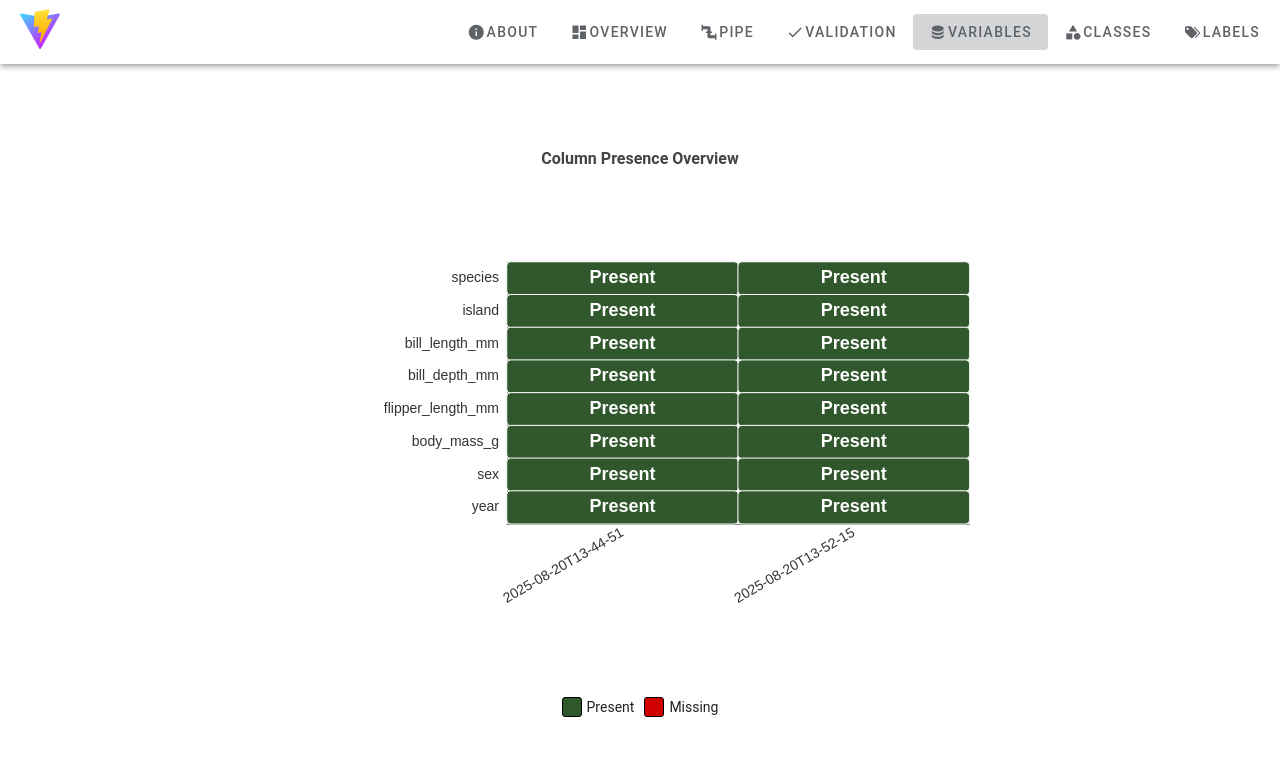
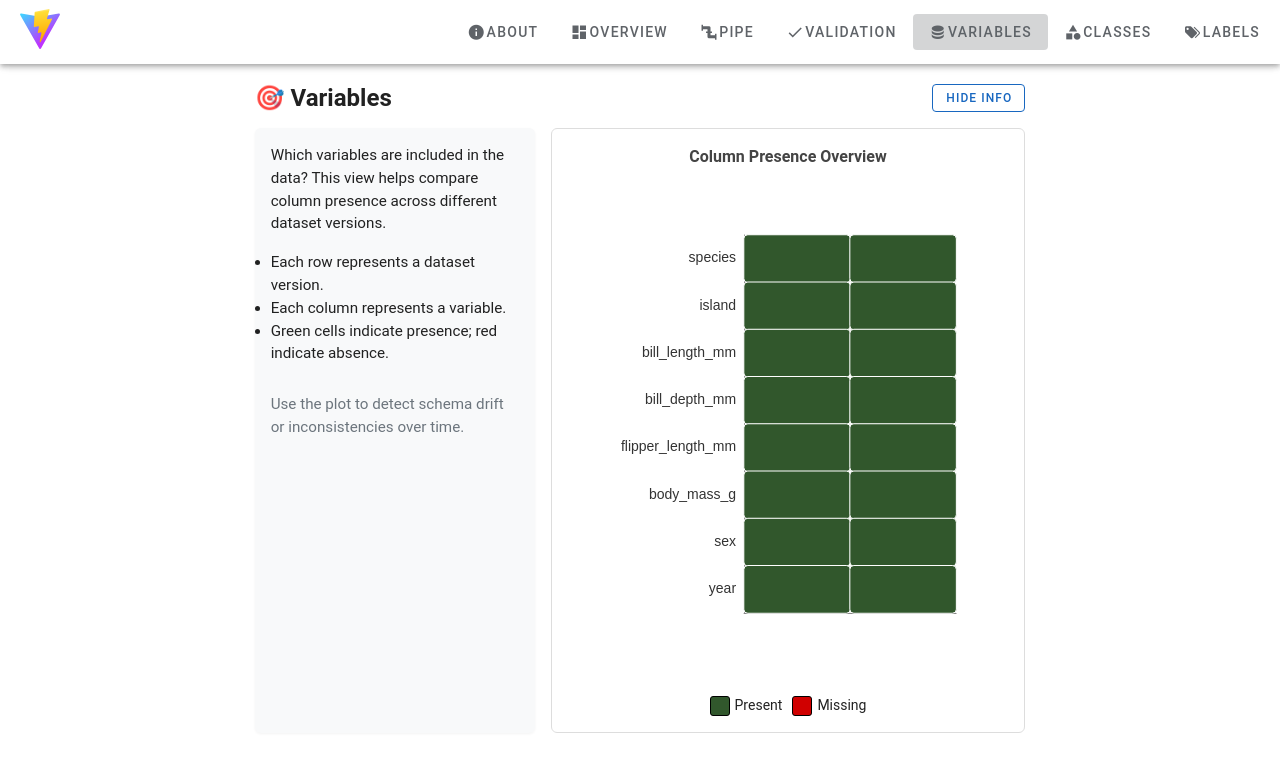
Before and after one commit to edgar-treischl/vuespectr, a Vue app: page /variables in a window 1280 px wide. Shown: the top 772 px of the page. Built offline with nearby package versions, Linux system fonts and the light colour scheme.

Commit message:
start using sidebar and bar components

```diff
--- a/src/components/PlotVariables.vue
+++ b/src/components/PlotVariables.vue
@@ -18,10 +18,12 @@
 </template>
 
 <script setup>
-import { ref, onMounted } from "vue";
+import { ref, onMounted, onBeforeUnmount } from "vue";
 import * as echarts from "echarts";
 
 const chart = ref(null);
+let chartInstance = null;
+let observer = null;
 
 const truncateText = (text, maxChars) => {
   if (!text) return "";
@@ -30,7 +32,7 @@ const truncateText = (text, maxChars) => {
 };
 
 onMounted(async () => {
-  const chartInstance = echarts.init(chart.value);
+  chartInstance = echarts.init(chart.value);
 
   // 1️⃣ Fetch JSON
   const response = await fetch("data/meta.json");
@@ -51,9 +53,8 @@ onMounted(async () => {
     versions.forEach((ver, x) => {
       const present = presenceSet.has(`${ver}||${col}`);
       data.push({
-        value: [x, y, present ? 1 : 0], // required numeric value
-        labelText: present ? "Present" : "Missing",
-        color: present ? "#31572c" : "#d00000"
+        value: [x, y, present ? 1 : 0], // numeric value
+        color: present ? "#31572c" : "#d00000",
       });
     });
   });
@@ -76,7 +77,7 @@ onMounted(async () => {
     xAxis: {
       type: "category",
       data: versions,
-      axisLabel: { rotate: 30, fontSize: 14, color: "#333" },
+      axisLabel: { rotate: 0, fontSize: 14, color: "#333" },
       axisLine: { lineStyle: { color: "#888" } }
     },
     yAxis: {
@@ -87,10 +88,10 @@ onMounted(async () => {
       axisLine: { lineStyle: { color: "#888" } }
     },
     grid: {
-      left: "15%",
-      right: "5%",
-      top: "15%",
-      bottom: "15%",
+      left: "10%",
+      right: "10%",
+      top: "10%",
+      bottom: "10%",
       containLabel: true
     },
     series: [
@@ -105,12 +106,6 @@ onMounted(async () => {
           fontWeight: 600,
           align: "center",
           verticalAlign: "middle"
-        },
-        emphasis: {
-          itemStyle: {
-            borderColor: "#000",
-            borderWidth: 1
-          }
         },
         itemStyle: {
           borderColor: "#fff",
@@ -128,7 +123,17 @@ onMounted(async () => {
   };
 
   chartInstance.setOption(option);
-  window.addEventListener("resize", () => chartInstance.resize());
+
+  // 7️⃣ ResizeObserver for parent width changes (sidebar toggle safe)
+  observer = new ResizeObserver(() => {
+    chartInstance?.resize();
+  });
+  observer.observe(chart.value);
+});
+
+onBeforeUnmount(() => {
+  observer?.disconnect();
+  chartInstance?.dispose();
 });
 </script>
 
--- a/src/components/SidebarLayout.vue
+++ b/src/components/SidebarLayout.vue
@@ -1,12 +1,13 @@
 <template>
   <div class="sidebar-layout">
     <div class="header d-flex justify-space-between align-center mb-3">
-      <slot name="header"></slot>
+      <slot name="header">
+        <!-- Optional default header -->
+      </slot>
 
-      <!-- Toggle button -->
       <v-btn
-        small
-        outlined
+        size="small"
+        variant="outlined"
         color="primary"
         @click="showSidebar = !showSidebar"
       >
@@ -15,14 +16,18 @@
     </div>
 
     <div class="layout" :class="{ 'sidebar-hidden': !showSidebar }">
-      <!-- Sidebar -->
+      <!-- Sidebar (optional) -->
       <aside v-if="showSidebar" class="info">
-        <slot name="sidebar"></slot>
+        <slot name="sidebar" />
       </aside>
 
-      <!-- Main content -->
+      <!-- Main content (default slot) -->
       <main class="main-content">
-        <slot name="main"></slot>
+        <slot>
+          <div class="empty-state">
+            No content provided
+          </div>
+        </slot>
       </main>
     </div>
   </div>
@@ -42,7 +47,6 @@ const showSidebar = ref(true);
   transition: all 0.3s ease;
 }
 
-/* Full width main content if sidebar hidden */
 .layout.sidebar-hidden {
   grid-template-columns: 1fr;
 }
@@ -53,15 +57,21 @@ const showSidebar = ref(true);
   border-radius: 6px;
   font-size: 0.95rem;
   line-height: 1.5;
-  box-shadow: 0 1px 3px rgba(0,0,0,0.05);
+  box-shadow: 0 1px 3px rgba(0, 0, 0, 0.05);
 }
 
 .main-content {
-  background: white;
+  background: #fff;
   border: 1px solid #ddd;
   border-radius: 6px;
   padding: 1rem;
   min-height: 400px;
   overflow: auto;
 }
+
+.empty-state {
+  color: #999;
+  text-align: center;
+  padding: 2rem;
+}
 </style>
--- a/src/pages/Pipe.vue
+++ b/src/pages/Pipe.vue
@@ -1,14 +1,59 @@
 <template>
-  <v-container class="fill-height">
-    <v-row justify="center" align="center">
-      <v-col cols="12" md="8">
-        <PlotPipe />
+  <v-container class="min-vh-100 pa-4">
+    <v-row justify="center">
+      <v-col cols="12" md="10" lg="8">
+        <SidebarLayout>
+          <!-- Header slot -->
+          <template #header>
+            <h3>🔧 Pipeline Overview</h3>
+          </template>
+
+          <!-- Sidebar slot -->
+          <template #sidebar>
+            <div class="sidebar-content">
+              <p>
+                What did we validate, and how? The chart illustrates the validation pipeline, showing which
+                tests were applied to each column.
+              </p>
+
+              <ul>
+                <li>Each point represents a validation step of the validation pipeline.</li>
+                <li>You can see on one page which variables were validated and how.</li>
+              </ul>
+
+              <p class="muted mt-3">
+                Use it to identify gaps or inconsistencies in validation coverage.
+              </p>
+            </div>
+          </template>
+
+          <!-- Main content -->
+          <PlotPipe />
+        </SidebarLayout>
       </v-col>
     </v-row>
   </v-container>
 </template>
 
 <script setup>
-import PlotPipe from "@/components/PlotPipe.vue"
+import SidebarLayout from "../components/SidebarLayout.vue";
+import PlotPipe from "@/components/PlotPipe.vue";
+</script>
 
-</script>
+<style scoped>
+.sidebar-content {
+  display: flex;
+  flex-direction: column;
+  gap: 1rem;
+  font-size: 0.95rem;
+  line-height: 1.5;
+}
+
+.muted {
+  color: #6c757d;
+}
+
+.mt-3 {
+  margin-top: 1rem;
+}
+</style>
--- a/src/pages/Test.vue
+++ b/src/pages/Test.vue
@@ -1,10 +1,60 @@
 <template>
-  <div>
-    <h3>Penguins Columns</h3>
-    <pre>{{ columns }}</pre>
-  </div>
+  <v-container class="min-vh-100 pa-4">
+    <v-row justify="center">
+      <v-col cols="12" md="10" lg="8">
+        <SidebarLayout>
+          <!-- Header slot -->
+          <template #header>
+            <h2>🎯 Variables</h2>
+          </template>
+
+          <!-- Sidebar slot -->
+          <template #sidebar>
+            <div class="sidebar-content">
+              <p>
+                Which variables are included in the data? This view helps compare column presence across different dataset versions.
+              </p>
+
+              <ul>
+                <li>Each row represents a dataset version.</li>
+                <li>Each column represents a variable.</li>
+                <li>Green cells indicate presence; red indicate absence.</li>
+
+              </ul>
+
+              <p class="muted mt-3">
+                Use the plot to detect schema drift or inconsistencies over time.
+              </p>
+            </div>
+          </template>
+
+          <!-- Main content -->
+          <PlotVariables />
+        </SidebarLayout>
+      </v-col>
+    </v-row>
+  </v-container>
 </template>
 
 <script setup>
+import SidebarLayout from "../components/SidebarLayout.vue";
+import PlotVariables from "@/components/PlotVariables.vue"
+</script>
 
-</script>
+<style scoped>
+.sidebar-content {
+  display: flex;
+  flex-direction: column;
+  gap: 1rem;
+  font-size: 0.95rem;
+  line-height: 1.5;
+}
+
+.muted {
+  color: #6c757d;
+}
+
+.mt-3 {
+  margin-top: 1rem;
+}
+</style>
--- a/src/pages/Validation.vue
+++ b/src/pages/Validation.vue
@@ -26,11 +26,11 @@
                 <v-btn
                   block
                   color="success"
-                  outlined
+                  variant="outlined"
                   :disabled="!html"
                   @click="downloadReport"
                 >
-                  <v-icon left>mdi-download</v-icon>
+                  <v-icon start>mdi-download</v-icon>
                   Download Report
                 </v-btn>
                 <p class="small-text muted">
@@ -44,10 +44,12 @@
             </div>
           </template>
 
-          <!-- Main slot -->
-          <template #main>
-            <div v-if="!loaded && !error" class="d-flex justify-center align-center loading-state">
-              <v-progress-circular indeterminate color="primary"></v-progress-circular>
+          <!-- Main content (DEFAULT SLOT) -->
+          <div
+            v-if="!loaded && !error"
+            class="d-flex justify-center align-center loading-state"
+          >
+            <v-progress-circular indeterminate color="primary" />
             <span class="ml-2">Loading validation report…</span>
           </div>
 
@@ -57,8 +59,7 @@
             <p>{{ error }}</p>
           </div>
 
-            <div v-else v-html="html"></div>
-          </template>
+          <div v-else v-html="html" />
         </SidebarLayout>
       </v-col>
     </v-row>
@@ -84,12 +85,16 @@ onMounted(async () => {
       .filter(p => p.table === "penguins" && p.report_path)
       .sort((a, b) => b.version.localeCompare(a.version));
 
-    if (!penguins.length) throw new Error("No validation report found for penguins");
+    if (!penguins.length) {
+      throw new Error("No validation report found for penguins");
+    }
 
     const latest = penguins[0];
 
-    const reportRes = await fetch(`${latest.report_path}`);
-    if (!reportRes.ok) throw new Error(`Report file not found: ${latest.report_path}`);
+    const reportRes = await fetch(latest.report_path);
+    if (!reportRes.ok) {
+      throw new Error(`Report file not found: ${latest.report_path}`);
+    }
 
     html.value = await reportRes.text();
   } catch (e) {
@@ -100,7 +105,6 @@ onMounted(async () => {
   }
 });
 
-// Function to download the HTML report
 function downloadReport() {
   if (!html.value) return;
 
@@ -119,7 +123,6 @@ function downloadReport() {
 </script>
 
 <style scoped>
-/* Sidebar text styling */
 .sidebar-content {
   display: flex;
   flex-direction: column;
@@ -128,12 +131,10 @@ function downloadReport() {
   line-height: 1.5;
 }
 
-/* Download button wrapper styling */
 .download-wrapper {
   display: flex;
   flex-direction: column;
-  align-items: stretch;
-  background: #e8f5e9; /* subtle green background for emphasis */
+  background: #e8f5e9;
   border: 1px solid #c8e6c9;
   padding: 0.75rem 1rem;
   border-radius: 6px;
@@ -141,11 +142,9 @@ function downloadReport() {
 
 .download-wrapper .small-text {
   font-size: 0.8rem;
-  color: #4a4a4a;
   margin-top: 0.25rem;
 }
 
-/* Muted text for secondary info */
 .muted {
   color: #6c757d;
 }
@@ -154,11 +153,9 @@ function downloadReport() {
   margin-top: 1rem;
 }
 
-/* Error panel */
 .error {
   display: flex;
   flex-direction: column;
-  justify-content: center;
   align-items: center;
   text-align: center;
   min-height: 400px;
@@ -168,12 +165,8 @@ function downloadReport() {
   border-radius: 6px;
 }
 
-/* Loading state panel */
 .loading-state {
   min-height: 400px;
-  display: flex;
-  align-items: center;
-  justify-content: center;
   gap: 0.5rem;
   color: #555;
 }
--- a/src/pages/Variables.vue
+++ b/src/pages/Variables.vue
@@ -1,13 +1,60 @@
 <template>
-  <v-container class="fill-height">
-    <v-row justify="center" align="center">
-      <v-col cols="12" md="8">
-        <PlotVariables />
+  <v-container class="min-vh-100 pa-4">
+    <v-row justify="center">
+      <v-col cols="12" md="10" lg="8">
+        <SidebarLayout>
+          <!-- Header slot -->
+          <template #header>
+            <h2>🎯 Variables</h2>
+          </template>
+
+          <!-- Sidebar slot -->
+          <template #sidebar>
+            <div class="sidebar-content">
+              <p>
+                Which variables are included in the data? This view helps compare column presence across different dataset versions.
+              </p>
+
+              <ul>
+                <li>Each row represents a dataset version.</li>
+                <li>Each column represents a variable.</li>
+                <li>Green cells indicate presence; red indicate absence.</li>
+
+              </ul>
+
+              <p class="muted mt-3">
+                Use the plot to detect schema drift or inconsistencies over time.
+              </p>
+            </div>
+          </template>
+
+          <!-- Main content -->
+          <PlotVariables />
+        </SidebarLayout>
       </v-col>
     </v-row>
   </v-container>
 </template>
 
 <script setup>
+import SidebarLayout from "../components/SidebarLayout.vue";
 import PlotVariables from "@/components/PlotVariables.vue"
 </script>
+
+<style scoped>
+.sidebar-content {
+  display: flex;
+  flex-direction: column;
+  gap: 1rem;
+  font-size: 0.95rem;
+  line-height: 1.5;
+}
+
+.muted {
+  color: #6c757d;
+}
+
+.mt-3 {
+  margin-top: 1rem;
+}
+</style>
```
Lines whose indentation alone changed are shown as unchanged.
